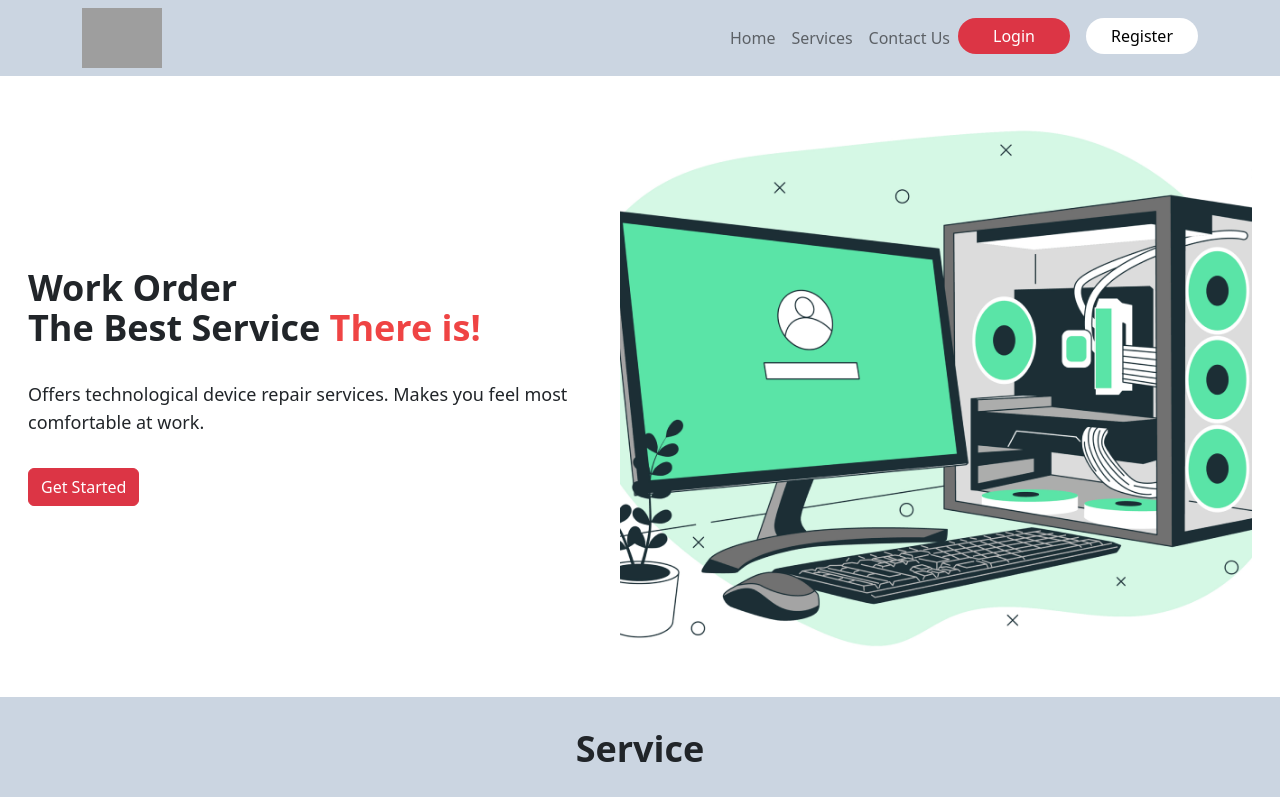
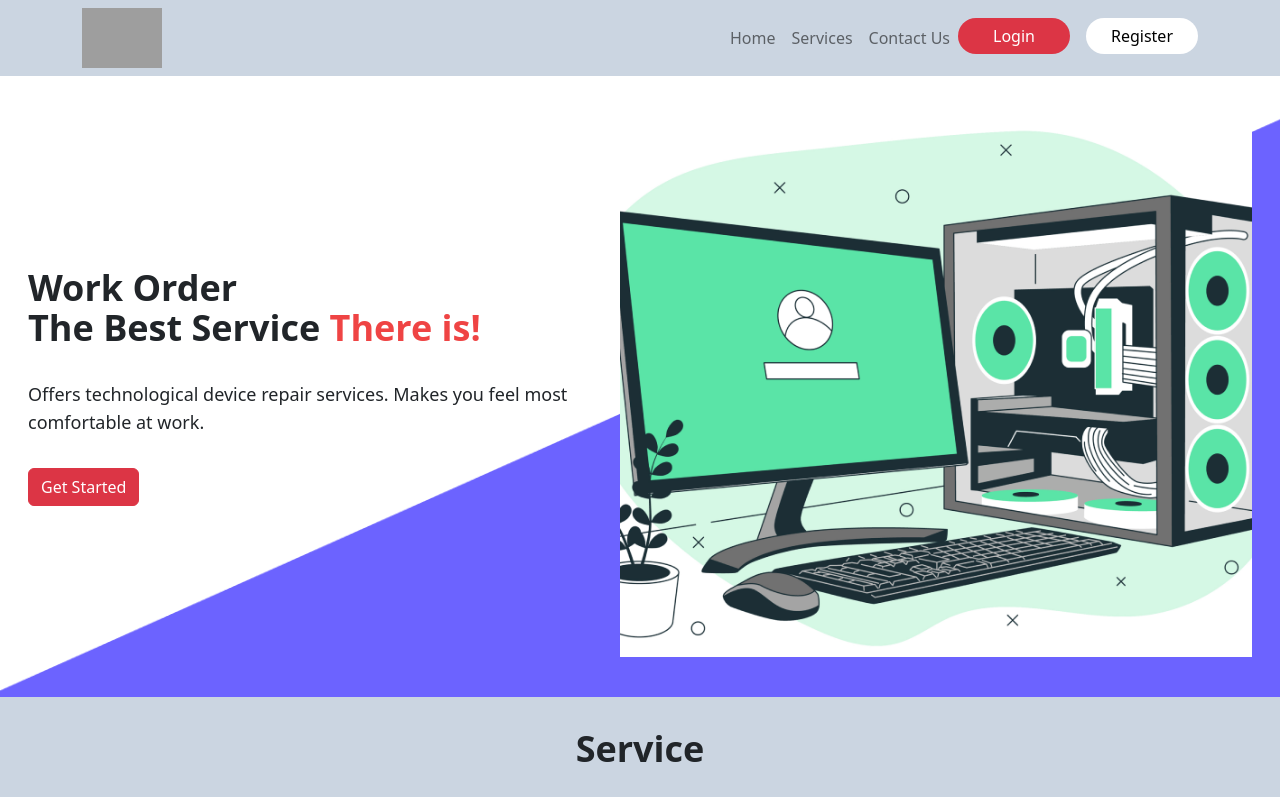
Before and after one commit to firmann19/LandingPage-work-order, a React (Create React App) app: page / in a window 1280 px wide. Shown: the top 797 px of the page. Built offline with nearby package versions, Linux system fonts and the light colour scheme; grey boxes are pictures that could not be loaded.

Commit message:
Merge branch 'main' of https://github.com/firmann19/landingpage-work-order

```diff
--- a/src/styles/styles.css
+++ b/src/styles/styles.css
@@ -7,7 +7,7 @@
 @import './componentstyle/Footer.style.css';
 
 .bg-image {
-    /* background-image: url(../assets/image/img-header.png); */
+     background-image: url(../assets/image/bg-header.png);
     background-size: cover;
 }
 
```
Also changed, not shown: src/assets/image/bg-header.png (added).
